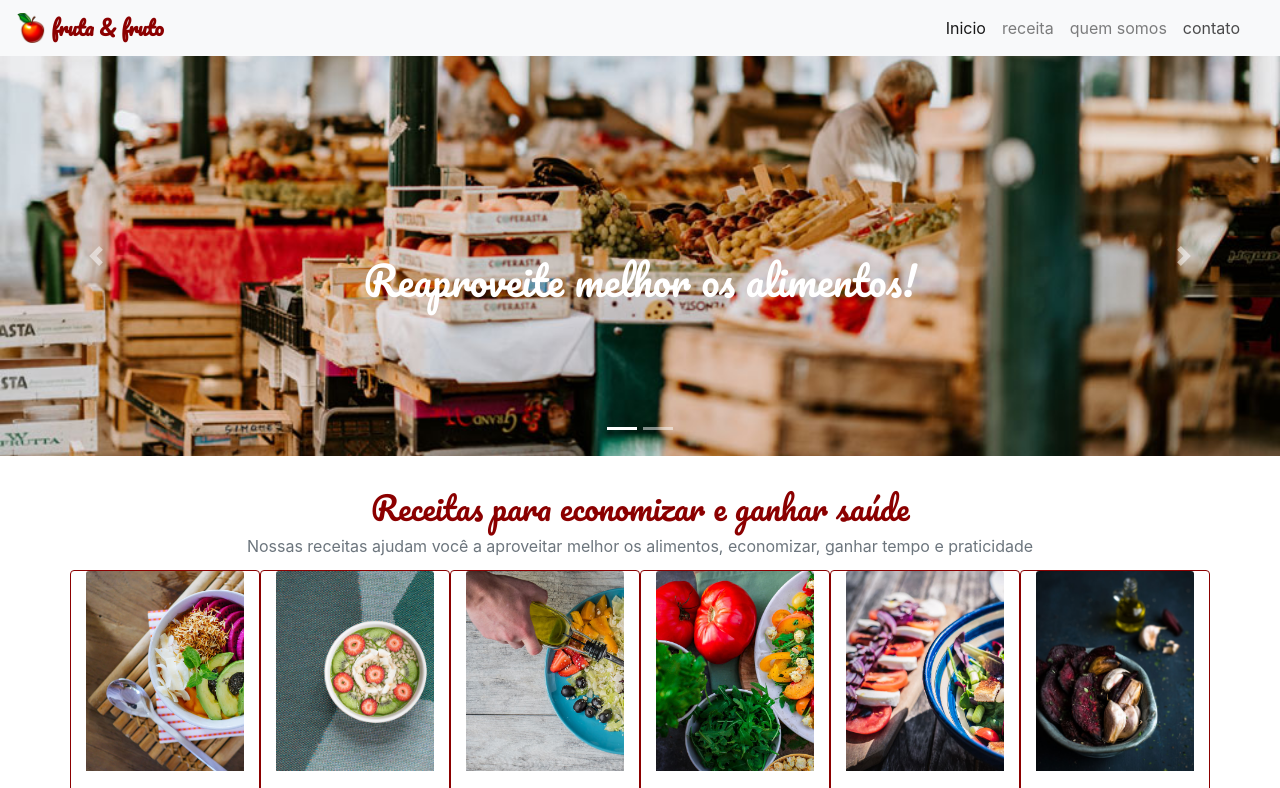
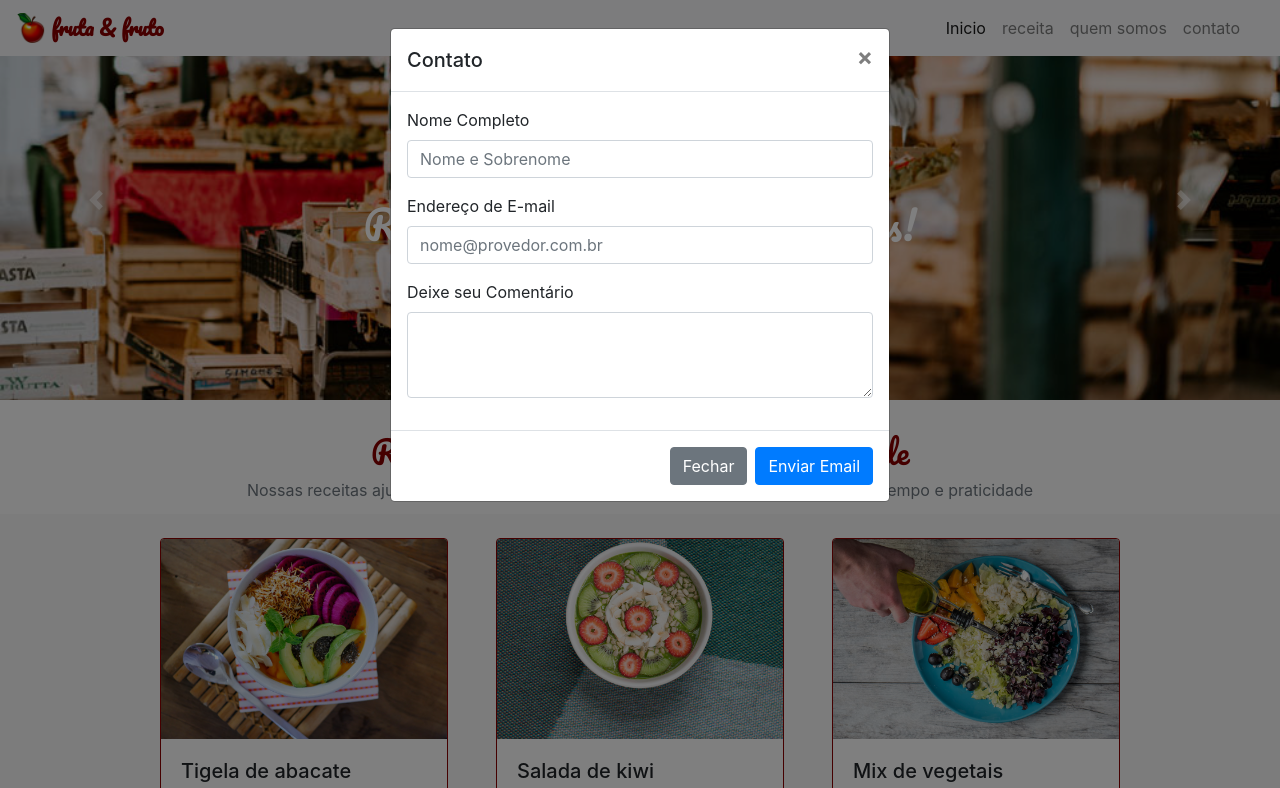
Before and after one commit to rmclino/alura-bootstrap, a plain HTML site: page index.html in a window 1280 px wide. Both pictures are taken after a click on the link "contato". Shown: the top 788 px of the page. Drawn offline with nearby package versions, Linux system fonts and the light colour scheme.

Commit message:
modal added

```diff
--- a/index.html
+++ b/index.html
@@ -18,8 +18,8 @@
 </head>
 
 <body>
-  <header class="sticky-top">
-    <nav class="navbar navbar-expand-lg navbar-light bg-light">
+  <header class="">
+    <nav class="navbar navbar-expand-lg navbar-light bg-light fixed-top">
       <a class="navbar-brand float-right fonte-titulo" href="#">
         <img src="src\semantica-html\apple.png" width="30" height="30" class="d-inline-block align-top" alt="">
         <Strong class="cor-especial">fruta & fruto</Strong>
@@ -33,7 +33,7 @@
           <li><a class="nav-link active" href="#">Inicio <span class="sr-only">(current)</span></a></li>
           <li></li><a class="nav-link" href="#">receita</a></li>
           <li></li><a class="nav-link" href="#">quem somos</a></li>
-          <li></li><a class="nav-link mr-3" href="#">contato</a></li>
+          <li></li><a class="nav-link mr-3" data-toggle="modal" data-target="#modalContato" href="#">contato</a></li>
         </ul>
       </div>
     </nav>
@@ -77,11 +77,10 @@
         economizar, ganhar tempo e praticidade</p>
     </section>
 
-    <section class="container" id="receitas">
+    <section class="container-fluid cor-cinzaclaro" id="receitas">
       <div class="row align-items-center justify-content-center">
-        <article class="card borda-cor-especial card-largura col-md-2 col-12" style="width: 18rem;">
-          <img src="src/img/receita-abacate.jpg"
-            alt="tigela com salada de abacate, vista superior"
+        <article class="card borda-cor-especial card-largura col-md-3 col-12 p-0 m-4" style="width: 18rem;">
+          <img src="src/img/receita-abacate.jpg" alt="tigela com salada de abacate, vista superior"
             class="card-img-top card-imagem-um">
           <div class="card-body">
             <h5 class="card-title">Tigela de abacate</h5>
@@ -89,9 +88,8 @@
             <a href="#" class="btn botao-cor-especial">Veja a Receita</a>
           </div>
         </article>
-        <article class="card borda-cor-especial card-largura col-md-2 col-12" style="width: 18rem;">
-          <img src="src/img/receita-kiwi.jpg"
-            alt="tigela de mingau com kiwi, vista superior"
+        <article class="card borda-cor-especial card-largura col-md-3 col-12 p-0 m-4" style="width: 18rem;">
+          <img src="src/img/receita-kiwi.jpg" alt="tigela de mingau com kiwi, vista superior"
             class="card-img-top card-imagem-um">
           <div class="card-body">
             <h5 class="card-title">Salada de kiwi</h5>
@@ -99,7 +97,7 @@
             <a href="#" class="btn botao-cor-especial">Veja a Receita</a>
           </div>
         </article>
-        <article class="card borda-cor-especial card-largura col-md-2 col-12">
+        <article class="card borda-cor-especial card-largura col-md-3 col-12 p-0 m-4">
           <img src="src/img/receita-mix.jpg"
             alt="prato com mix de vegetais e mão de pessoa adicionando azeite, vista superior"
             class="card-img-top card-imagem-um">
@@ -109,7 +107,7 @@
             <a href="#" class="btn botao-cor-especial">Veja a Receita</a>
           </div>
         </article>
-        <article class="card borda-cor-especial card-largura col-md-2 col-12">
+        <article class="card borda-cor-especial card-largura col-md-3 col-12 p-0 m-4">
           <img src="src/img/receita-pimentoes.jpg"
             alt="prato de salada de pimentões com alguns ingredientes ao lado, vista superior"
             class="card-img-top card-imagem-um">
@@ -119,9 +117,8 @@
             <a href="#" class="btn botao-cor-especial">Veja a Receita</a>
           </div>
         </article>
-        <article class="card borda-cor-especial card-largura col-md-2 col-12">
-          <img src="src/img/receita-oriental.jpg"
-            alt="tigela com salada de vegetais estilo oriental, vista de cima"
+        <article class="card borda-cor-especial card-largura col-md-3 col-12 p-0 m-4">
+          <img src="src/img/receita-oriental.jpg" alt="tigela com salada de vegetais estilo oriental, vista de cima"
             class="card-img-top card-imagem-um">
           <div class="card-body">
             <h5 class="card-title">Prato oriental</h5>
@@ -129,7 +126,7 @@
             <a href="#" class="btn botao-cor-especial">Veja a Receita</a>
           </div>
         </article>
-        <article class="card borda-cor-especial card-largura col-md-2 col-12">
+        <article class="card borda-cor-especial card-largura col-md-3 col-12 p-0 m-4">
           <img src="src/img/receita-beterrabas.jpg"
             alt="tigela com beterrabas e dentes de alho assados em primeiro plano, com ingredientes ao fundo"
             class="card-img-top card-imagem-um">
@@ -145,13 +142,47 @@
   <footer class="footer mt-auto py-3">
     <div class="container">
       <span class="text-muted">
-        <p>contato:<a href="mailto:email@frutafruto.com.br">email@frutafruto.com.br</a></p>
+        <p>contato:<a class="contato" href="mailto:email@frutafruto.com.br">email@frutafruto.com.br</a></p>
       </span>
     </div>
   </footer>
-  <footer>
 
-  </footer>
+
+  <!-- Modal -->
+  <div class="modal fade" id="modalContato" tabindex="-1" aria-labelledby="exampleModalLabel" aria-hidden="true">
+    <div class="modal-dialog">
+      <div class="modal-content">
+        <div class="modal-header">
+          <h5 class="modal-title" id="modalContato">Contato</h5>
+          <button type="button" class="close" data-dismiss="modal" aria-label="Close">
+            <span aria-hidden="true">&times;</span>
+          </button>
+        </div>
+        <div class="modal-body">
+          <form>
+            <div class="form-group">
+              <label for="contatoForm">Nome Completo</label>
+              <input type="text" class="form-control" id="contatoForm" placeholder="Nome e Sobrenome">
+            </div>
+            <div class="form-group">
+              <label for="contatoForm">Endereço de E-mail</label>
+              <input type="email" class="form-control" id="contatoForm" placeholder="nome@provedor.com.br">
+            </div>
+            <div class="form-group">
+              <label for="contatoForm">Deixe seu Comentário</label>
+              <textarea class="form-control" id="contatoForm" rows="3"></textarea>
+            </div>
+          </form>
+
+        </div>
+      <div class="modal-footer">
+        <button type="button" class="btn btn-secondary" data-dismiss="modal">Fechar</button>
+        <button type="button" class="btn btn-primary">Enviar Email</button>
+      </div>
+    </div>
+  </div>
+  </div>
+
   <script src=""></script>
   <script src="https://cdn.jsdelivr.net/npm/jquery@3.5.1/dist/jquery.slim.min.js"
     integrity="sha384-DfXdz2htPH0lsSSs5nCTpuj/zy4C+OGpamoFVy38MVBnE+IbbVYUew+OrCXaRkfj"
--- a/src/style.css
+++ b/src/style.css
@@ -36,5 +36,12 @@
 }
 
 .card-largura {
-    width: 18rem;
+    max-width: 18rem;
 }
+
+.contato{
+    text-decoration:none;
+}
+.cor-cinzaclaro{
+    background-color: #f8f8f8;
+}
```
